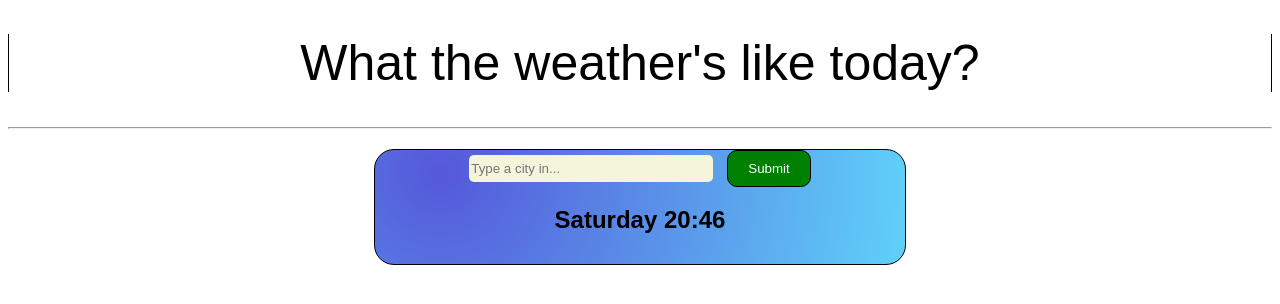
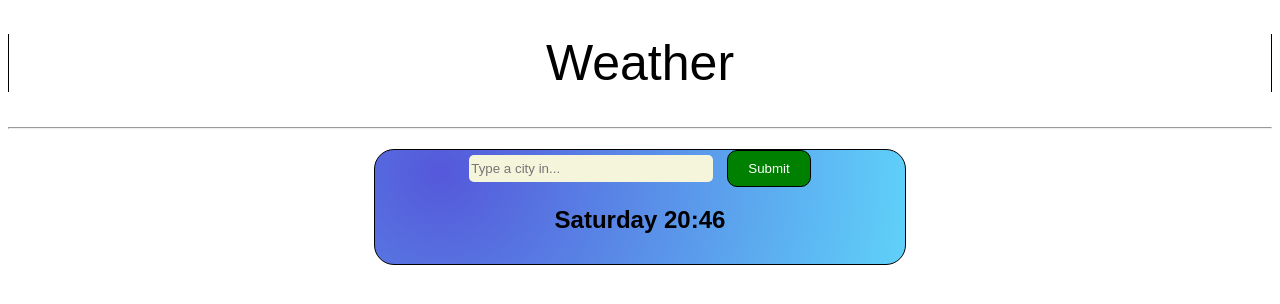
Before and after one commit to Yulia2024/Weather, a plain HTML site: page index.html in a window 1280 px wide. Drawn offline with nearby package versions, Linux system fonts and the light colour scheme.

Commit message:
Changed the h1 by Weather

```diff
--- a/index.html
+++ b/index.html
@@ -7,7 +7,7 @@
     <link rel="stylesheet" href="style.css" />
   </head>
   <body>
-    <h1 class="h1">What the weather's like today?</h1>
+    <h1 class="h1">Weather</h1>
     <hr />
 
     <div>
```
